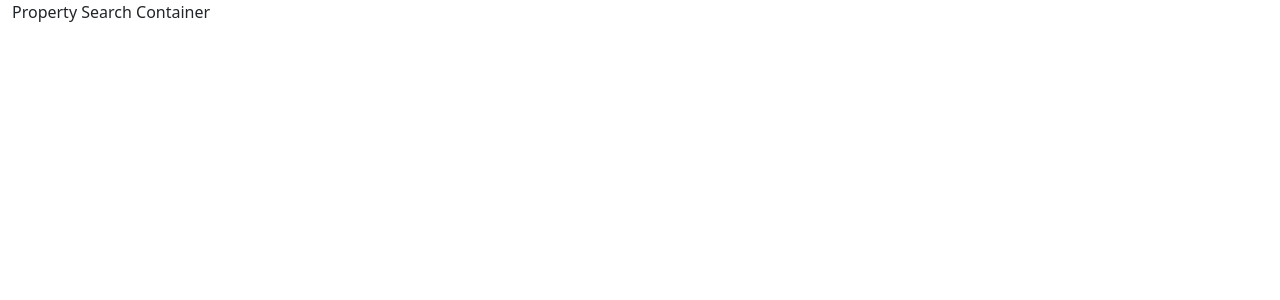
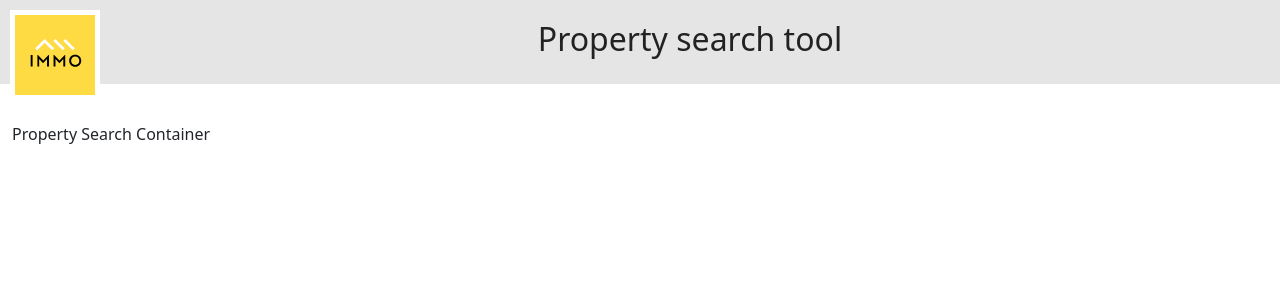
Before and after one commit to Damo1155/IMMO-FrontendTest, a Vue app: page / in a window 1280 px wide. Shown: the top 300 px of the page. Built offline with nearby package versions, Linux system fonts and the light colour scheme.

Commit message:
Header markup and CSS added. Change to webpack as SVGs weren't being rendered.

```diff
--- a/package.json
+++ b/package.json
@@ -30,11 +30,11 @@
     "clean-webpack-plugin": "^4.0.0",
     "copy-webpack-plugin": "^10.2.4",
     "css-loader": "^6.6.0",
+    "file-loader": "^6.2.0",
     "html-webpack-plugin": "^5.5.0",
     "sass": "^1.49.7",
     "sass-loader": "^12.4.0",
     "style-loader": "^3.3.1",
-    "svg-url-loader": "^7.1.1",
     "terser-webpack-plugin": "^5.2.5",
     "ts-loader": "^9.2.6",
     "typescript": "^4.3.2",
--- /dev/null
+++ b/src/Models/SiteStructure/SiteHeaderConfiguration.ts
@@ -0,0 +1,8 @@
+export interface SiteHeaderData {
+    CustomMessages: CustomMessages;
+}
+
+interface CustomMessages {
+    BrandImage: string;
+    PropertySearchTool: string;
+}
--- a/src/Pages/SiteStructure/SiteHeader.vue
+++ b/src/Pages/SiteStructure/SiteHeader.vue
@@ -1,12 +1,33 @@
 <template>
-    <!-- TODO   :   Ensure this is custom code rather than the Bootstrap version -->
-    <div></div>
+    <header class="immo-nav-header">
+        <div class="immo-nav-branding d-flex">
+            <div class="immo-brand-logo">
+                <img src="../../Images/immo-logo.svg" :alt="CustomMessages.BrandImage" />
+            </div>
+            <div class="immo-pageheader flex-grow-1">
+                <div class="d-flex justify-content-center h-100">
+                    <h1 class="h2 m-0">{{CustomMessages.PropertySearchTool}}</h1>
+                </div>
+            </div>
+        </div>
+    </header>
 </template>
 
 <script lang="ts">
     import { defineComponent } from "vue";
 
+    // Models
+    import { SiteHeaderData } from "../../Models/SiteStructure/SiteHeaderConfiguration";
+
     export default defineComponent({
-        name: "SiteHeader"
+        name: "SiteHeader",
+        data(): SiteHeaderData {
+            return {
+                CustomMessages: {
+                    BrandImage: "IMMO logo",
+                    PropertySearchTool: "Property search tool"
+                }
+            } as SiteHeaderData;
+        }
     });
 </script>
--- a/src/Pages/app.vue
+++ b/src/Pages/app.vue
@@ -11,7 +11,7 @@
 
     // Modules
     import SiteHeader from "./SiteStructure/SiteHeader.vue";
-    import PropertySearchTool from "./PropertySearchTool.vue";
+    import PropertySearchTool from "./PropertySearch/PropertySearchTool.vue";
 
     export default defineComponent({
         name: "App",
--- /dev/null
+++ b/src/SCSS/Variables/colours.scss
@@ -0,0 +1,6 @@
+// Generic Colours
+$immo-white: #FFF;
+$immo-light-grey: #E5E5E5;
+
+// Branding Colours
+$immo-navigation-header: $immo-light-grey;
--- a/src/SCSS/site-layout.scss
+++ b/src/SCSS/site-layout.scss
@@ -1,2 +1,6 @@
+// External Libraries
 @import "../../node_modules/bootstrap/scss/bootstrap";
 @import "../../node_modules/@fortawesome/fontawesome-free/scss/fontawesome";
+
+// Site Styling
+@import "./site-structure";
--- /dev/null
+++ b/src/SCSS/site-structure.scss
@@ -0,0 +1,26 @@
+@import "./Variables/colours";
+
+.immo-nav-header {
+    height: 7rem;
+    margin-bottom: 0.625rem;
+
+    .immo-nav-branding {
+        height: 100%;
+        background: linear-gradient(0, $immo-white 25%, $immo-navigation-header 25%);
+
+        .immo-brand-logo {
+            padding: 0.625rem 0 0 0.625rem;
+
+            img {
+                height: 5.625rem;
+                border: 0.313rem solid $immo-white;
+            }
+        }
+
+        .immo-pageheader {
+            div {
+                padding-top: 1.25rem;
+            }
+        }
+    }
+}
--- a/webpack.config.js
+++ b/webpack.config.js
@@ -26,15 +26,14 @@ module.exports = {
     module: {
         rules: [
             {
-              test: /\.svg$/,
-              use: [
-                {
-                  loader: "svg-url-loader",
+                test: /\.(svg|png|jpg|jpeg|gif)$/,
+                use: {
+                    loader: "file-loader",
                     options: {
-                    limit: 10000,
-                  },
-                },
-              ],
+                    name: "[name].[hash].[ext]",
+                    outputPath: "imgs"
+                    }
+                }
             },
             {
                 test: /\.s[ac]ss$/i,
```
Also changed, not shown: src/SCSS/Variables/fonts.scss (added, +8 -0 lines), src/SCSS/Variables/screen-resolutions.scss (added, +38 -0 lines), src/Pages/PropertySearch/PropertySearchTool.vue (renamed from src/Pages/PropertySearchTool.vue), src/SCSS/variables.scss (deleted), 1 other file (tests, documents, lock files or other folders). Lines whose indentation alone changed are shown as unchanged.
